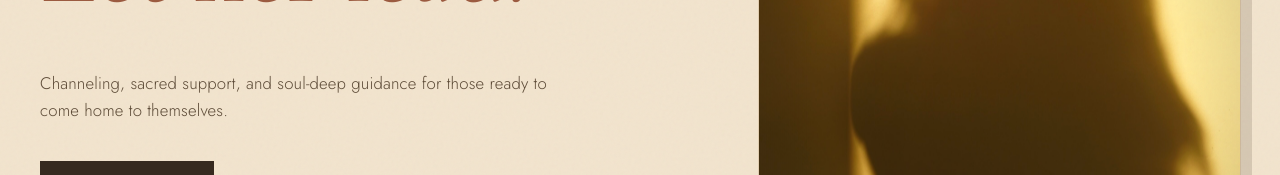
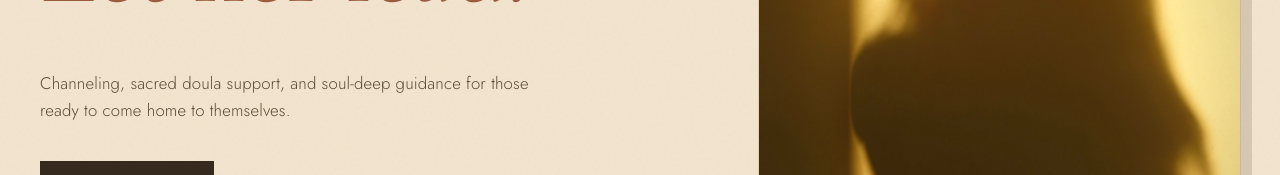
Before and after one commit to berkfrei/chandra-site, a Next.js app: page / in a window 1280 px wide. Shown: the part 564-739 px from the top of the page. Built offline with nearby package versions, Linux system fonts and the light colour scheme.

Commit message:
add doula to hero subtitle

```diff
--- a/src/app/page.tsx
+++ b/src/app/page.tsx
@@ -106,8 +106,8 @@ export default function Home() {
                 className="animate-fade-up text-base leading-relaxed text-brown-warm md:text-[1.05rem]"
                 style={{ animationDelay: "1200ms" }}
               >
-                Channeling, sacred support, and soul-deep guidance for those
-                ready to come home to themselves.
+                Channeling, sacred doula support, and soul-deep guidance for
+                those ready to come home to themselves.
               </p>
               <div
                 className="animate-fade-up mt-9 flex flex-wrap items-center gap-5"
```
